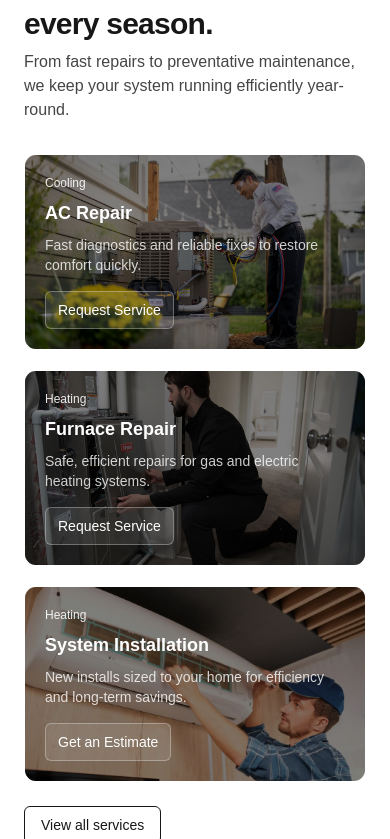
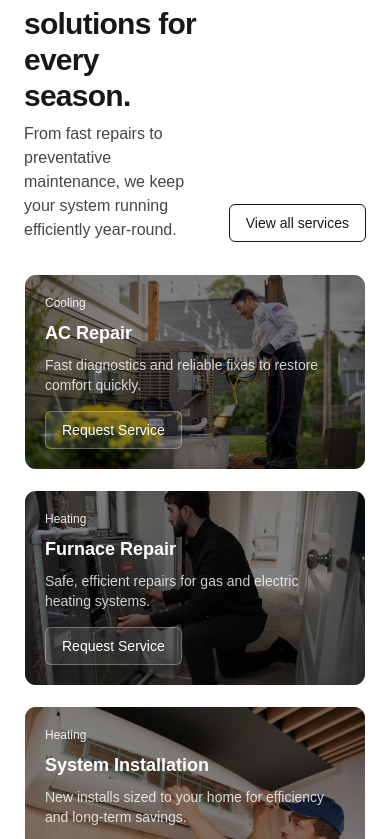
Before and after one commit to boco3000/northpeak-climate, a Next.js app: page / in a window 390 px wide. Shown: the part 2062-2901 px from the top of the page. Built offline with nearby package versions, Linux system fonts and the light colour scheme.

Commit message:
standardized hover effects, added scroll to button

```diff
--- a/src/app/contact/page.tsx
+++ b/src/app/contact/page.tsx
@@ -93,7 +93,7 @@ export default function ContactPage({ searchParams }: Props) {
 
           <button
             type="submit"
-            className="inline-flex items-center rounded-md border px-4 py-2 text-sm font-medium hover:bg-black hover:text-white dark:hover:bg-white dark:hover:text-black"
+            className="inline-flex items-center rounded-md border px-4 py-2 text-sm font-medium transition duration-200 ease-out hover:bg-black hover:text-white dark:hover:bg-white dark:hover:text-black"
           >
             Submit Request
           </button>
--- a/src/app/globals.css
+++ b/src/app/globals.css
@@ -34,3 +34,7 @@ html {
     scroll-behavior: auto;
   }
 }
+
+#services {
+  scroll-margin-top: 5rem;
+}
--- a/src/components/BackgroundHero.tsx
+++ b/src/components/BackgroundHero.tsx
@@ -2,6 +2,7 @@ import Image from "next/image";
 import { Container } from "./Container";
 import { TrustBar } from "./TrustBar";
 import { Button } from "./Button";
+import { ScrollToIdButton } from "./ScrollToIdButton";
 
 export function BackgroundHero() {
   return (
@@ -42,13 +43,14 @@ export function BackgroundHero() {
               Request Service
             </Button>
 
-            <Button
+            <ScrollToIdButton
+              targetId="services"
               href="/#services"
               variant="outline"
               className="border-white/30 text-white hover:bg-white hover:text-black"
             >
               View Services
-            </Button>
+            </ScrollToIdButton>
           </div>
 
           <dl className="mt-10 grid grid-cols-2 gap-4 text-sm">
--- a/src/components/Button.tsx
+++ b/src/components/Button.tsx
@@ -27,7 +27,7 @@ export function Button(props: Props) {
   const { variant = "outline", size = "md", className = "", children } = props;
 
   const base =
-    "inline-flex items-center justify-center rounded-md border font-medium transition " +
+    "inline-flex items-center justify-center rounded-md border font-medium transition duration-200 ease-out " +
     "active:scale-[0.98] motion-reduce:active:scale-100";
 
   const sizes = size === "sm" ? "px-3 py-2 text-sm" : "px-4 py-2 text-sm";
--- a/src/components/ProcessSection.tsx
+++ b/src/components/ProcessSection.tsx
@@ -46,7 +46,7 @@ export function ProcessSection() {
               key={step.title}
               className={`[transition-delay:${idx * 80}ms]`}
             >
-              <div className="rounded-xl border bg-white/50 p-5 backdrop-blur-sm dark:bg-white/5 transition hover:-translate-y-0.5 hover:shadow-sm">
+              <div className="rounded-xl border bg-white/50 p-5 backdrop-blur-sm dark:bg-white/5 transition duration-200 ease-out hover:-translate-y-0.5 hover:shadow-sm">
                 <div className="text-sm font-medium">{step.title}</div>
                 <p className="mt-2 text-sm opacity-80 leading-relaxed">
                   {step.body}
--- a/src/components/ReviewCard.tsx
+++ b/src/components/ReviewCard.tsx
@@ -33,7 +33,7 @@ export function ReviewCard({ review }: Props) {
       : "bg-black/40 dark:bg-white/40";
 
   return (
-    <article className="group relative overflow-hidden rounded-2xl border bg-white/60 p-5 shadow-sm transition hover:-translate-y-0.5 hover:shadow-md dark:bg-white/5">
+    <article className="group relative overflow-hidden rounded-2xl border bg-white/60 p-5 shadow-sm transition duration-200 ease-out hover:-translate-y-0.5 hover:shadow-sm dark:bg-white/5">
       {/* accent strip */}
       <div className={`absolute left-0 top-0 h-full w-1 ${accent}`} />
 
--- /dev/null
+++ b/src/components/ScrollToIdButton.tsx
@@ -0,0 +1,36 @@
+"use client";
+
+import { Button } from "./Button";
+
+type Props = {
+  targetId: string;
+  href: string; // fallback href, e.g. "/#services"
+  children: React.ReactNode;
+  variant?: "primary" | "outline" | "ghost";
+  className?: string;
+};
+
+export function ScrollToIdButton({
+  targetId,
+  href,
+  children,
+  variant = "outline",
+  className = "",
+}: Props) {
+  return (
+    <Button
+      href={href}
+      variant={variant}
+      className={className}
+      onClick={(e) => {
+        // If already on homepage, force scroll every click
+        if (window.location.pathname === "/") {
+          e.preventDefault();
+          document.getElementById(targetId)?.scrollIntoView({ behavior: "smooth" });
+        }
+      }}
+    >
+      {children}
+    </Button>
+  );
+}
--- a/src/components/ServiceCard.tsx
+++ b/src/components/ServiceCard.tsx
@@ -1,6 +1,6 @@
 import Image from "next/image";
-import Link from "next/link";
 import type { Service } from "@/data/services";
+import { Button } from "./Button";
 
 type Props = {
   service: Service;
@@ -27,10 +27,10 @@ export function ServiceCard({ service, variant = "default" }: Props) {
               alt=""
               fill
               sizes="(min-width: 1024px) 33vw, (min-width: 640px) 50vw, 100vw"
-              className="object-cover transition duration-300 group-hover:blur-[2px] group-hover:scale-[1.02]"
+              className="object-cover transition duration-200 group-hover:blur-[2px] group-hover:scale-[1.02]"
             />
             {/* readability overlay */}
-            <div className="absolute inset-0 bg-black/50 transition duration-300 group-hover:bg-black/60" />
+            <div className="absolute inset-0 bg-black/50 transition duration-200 group-hover:bg-black/60" />
           </div>
 
           {/* Foreground content */}
@@ -41,26 +41,30 @@ export function ServiceCard({ service, variant = "default" }: Props) {
             <h3 className="mt-2 text-lg font-semibold">{service.title}</h3>
             <p className="mt-2 text-sm opacity-80">{service.summary}</p>
 
-            <Link
+            <Button
               href={`/contact?service=${service.id}`}
-              className="mt-4 inline-flex items-center rounded-md border border-white/30 bg-white/10 px-3 py-2 text-sm font-medium hover:bg-white hover:text-black transition"
+              variant="outline"
+              className="mt-4 border-white/30 text-white bg-white/10 hover:bg-white hover:text-black"
             >
               {service.ctaLabel}
-            </Link>
+            </Button>
           </div>
         </>
       ) : (
         <>
-          <div className="text-xs font-medium opacity-70">{service.category}</div>
+          <div className="text-xs font-medium opacity-70">
+            {service.category}
+          </div>
           <h3 className="mt-2 text-lg font-semibold">{service.title}</h3>
           <p className="mt-2 text-sm opacity-80">{service.summary}</p>
 
-          <Link
+          <Button
             href={`/contact?service=${service.id}`}
-            className="mt-4 inline-flex items-center rounded-md border px-3 py-2 text-sm font-medium hover:bg-black hover:text-white dark:hover:bg-white dark:hover:text-black transition"
+            variant="outline"
+            className="mt-4"
           >
             {service.ctaLabel}
-          </Link>
+          </Button>
         </>
       )}
     </article>
--- a/src/components/ServicesGrid.tsx
+++ b/src/components/ServicesGrid.tsx
@@ -50,7 +50,7 @@ export function ServicesGrid({ services }: Props) {
               key={cat}
               type="button"
               onClick={() => setActiveCategory(cat)}
-              className={`rounded-full border px-3 py-1 text-sm transition ${
+              className={`rounded-full border px-3 py-1 text-sm transition duration-200 ease-out ${
                 isActive
                   ? "bg-black text-white dark:bg-white dark:text-black"
                   : "opacity-80 hover:opacity-100"
--- a/src/components/ServicesPreview.tsx
+++ b/src/components/ServicesPreview.tsx
@@ -1,6 +1,7 @@
 import Link from "next/link";
 import { services } from "@/data/services";
 import { ServiceCard } from "./ServiceCard";
+import { Button } from "./Button";
 
 export function ServicesPreview() {
   const featured = services.slice(0, 3);
@@ -19,12 +20,13 @@ export function ServicesPreview() {
           </p>
         </div>
 
-        <Link
+        <Button
           href="/services"
-          className="hidden shrink-0 rounded-md border px-4 py-2 text-sm font-medium hover:bg-black hover:text-white dark:hover:bg-white dark:hover:text-black sm:inline-flex"
+          variant="outline"
+          className="hidden shrink-0 sm:inline-flex"
         >
           View all services
-        </Link>
+        </Button>
       </div>
 
       <div className="mt-8 grid gap-5 sm:grid-cols-2 lg:grid-cols-3">
@@ -33,12 +35,9 @@ export function ServicesPreview() {
         ))}
       </div>
 
-      <Link
-        href="/services"
-        className="mt-6 inline-flex rounded-md border px-4 py-2 text-sm font-medium hover:bg-black hover:text-white dark:hover:bg-white dark:hover:text-black sm:hidden"
-      >
+      <Button href="/services" variant="outline" className="mt-6 sm:hidden">
         View all services
-      </Link>
+      </Button>
     </div>
   );
 }
```
Also changed, not shown: src/components/ReviewsSection.tsx (+5 -3 lines), src/components/TrustBar.tsx (+9 -11 lines).
